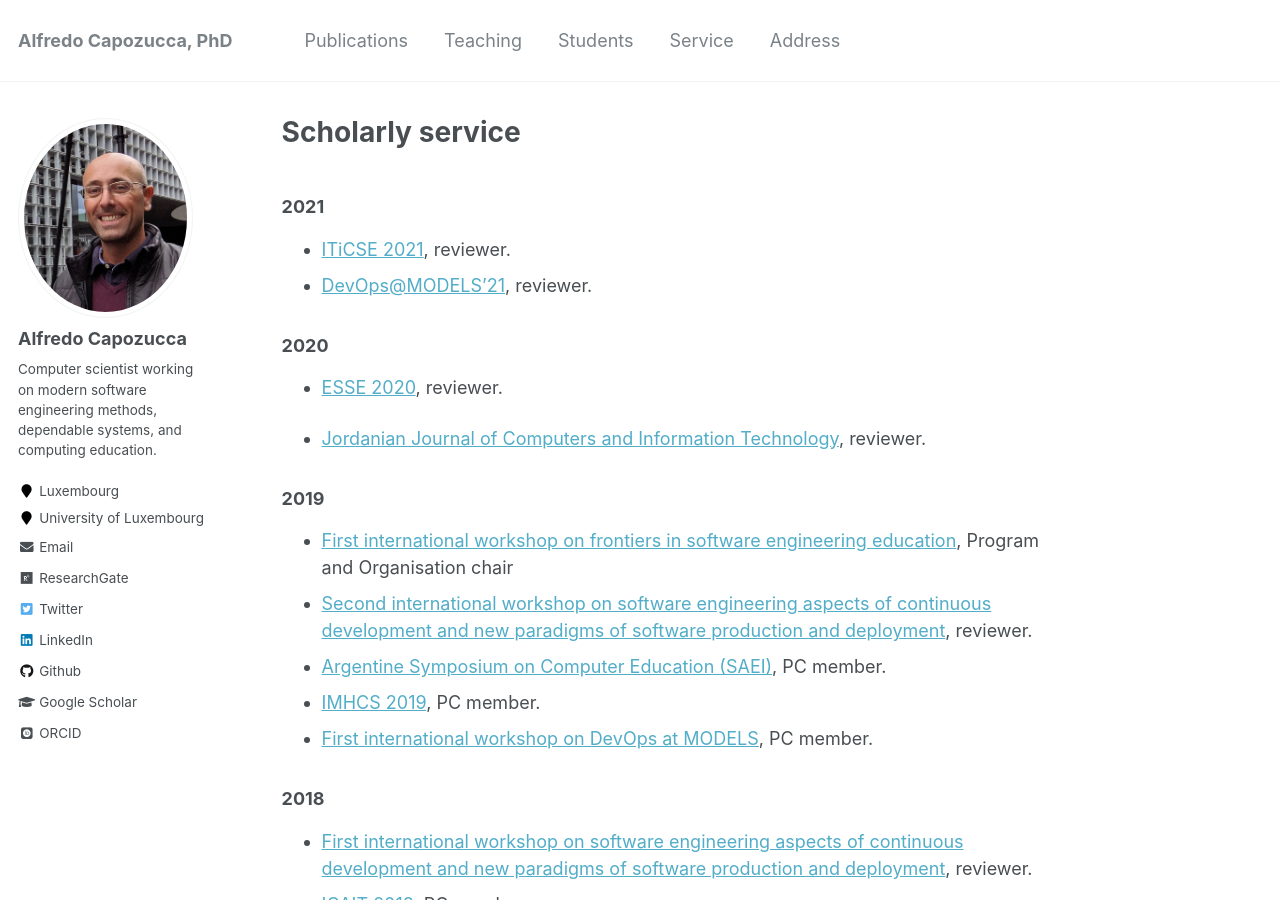
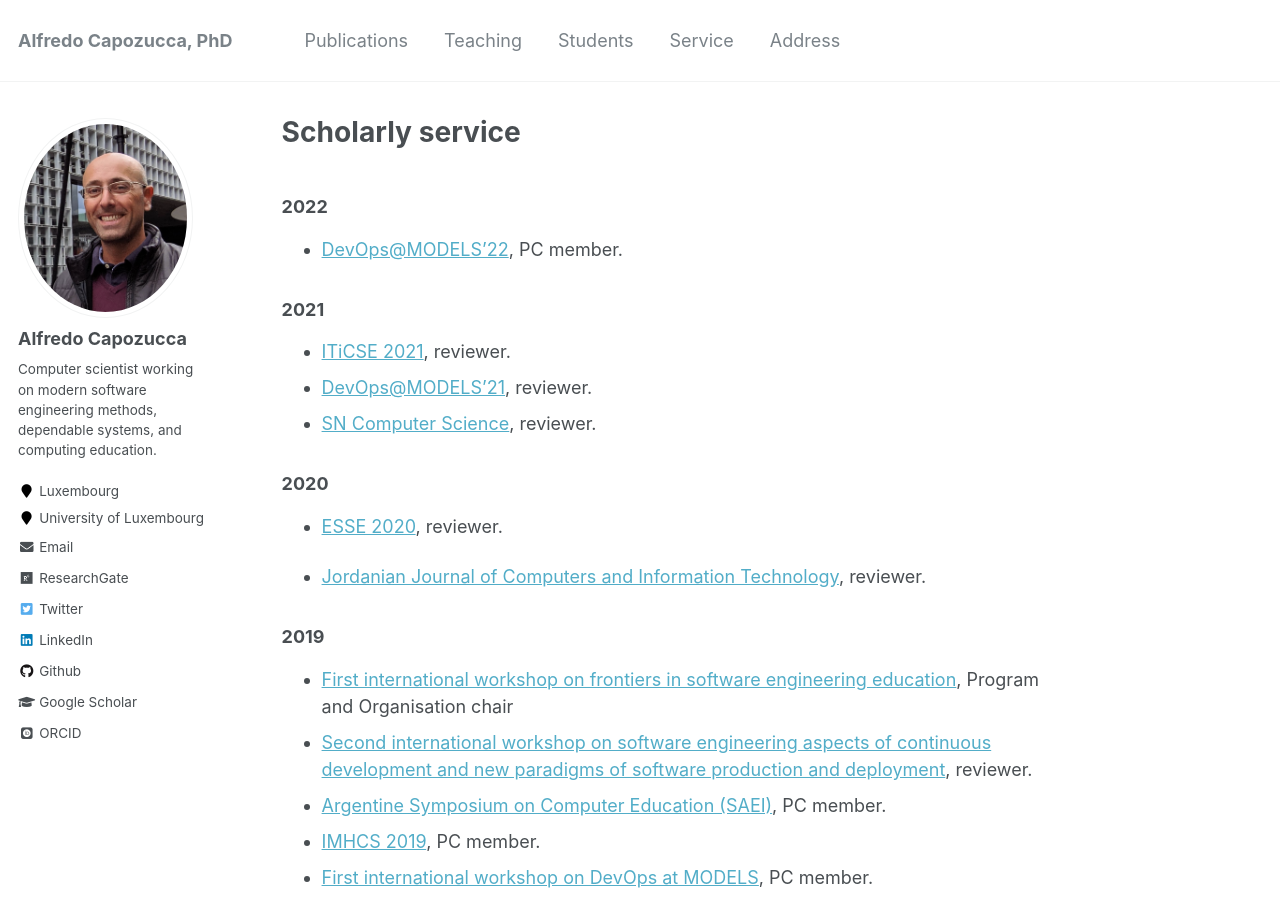
Before and after one commit to acapozucca/acapozucca.github.io, a Jekyll site: the page built from _pages/service.md, in a window 1280 px wide and 900 px high. Built offline with Jekyll 4.4.1, drawn with Linux system fonts in a browser that asks for light colours; some web fonts are replaced.

Commit message:
Update service.md

```diff
--- a/_pages/service.md
+++ b/_pages/service.md
@@ -6,11 +6,16 @@ redirect_from:
   - /service
 ---
 
+### 2022
+
+* [DevOps@MODELS'22](https://ace-design.github.io/devops-at-models/), PC member.
+
 
 ### 2021
 
 * [ITiCSE 2021](https://iticse.acm.org/), reviewer.
 * [DevOps@MODELS'21](https://ace-design.github.io/devops-at-models/), reviewer.
+* [SN Computer Science](https://www.springer.com/journal/42979), reviewer.
 
 
 ### 2020
```
